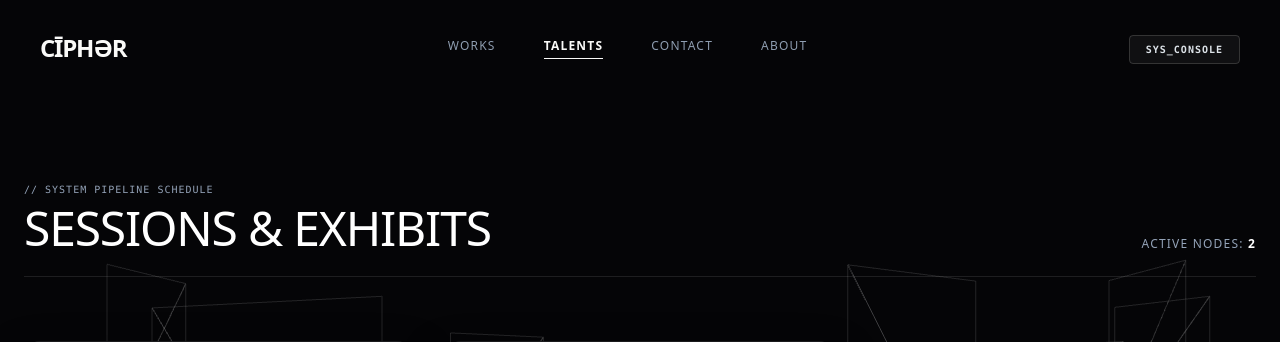
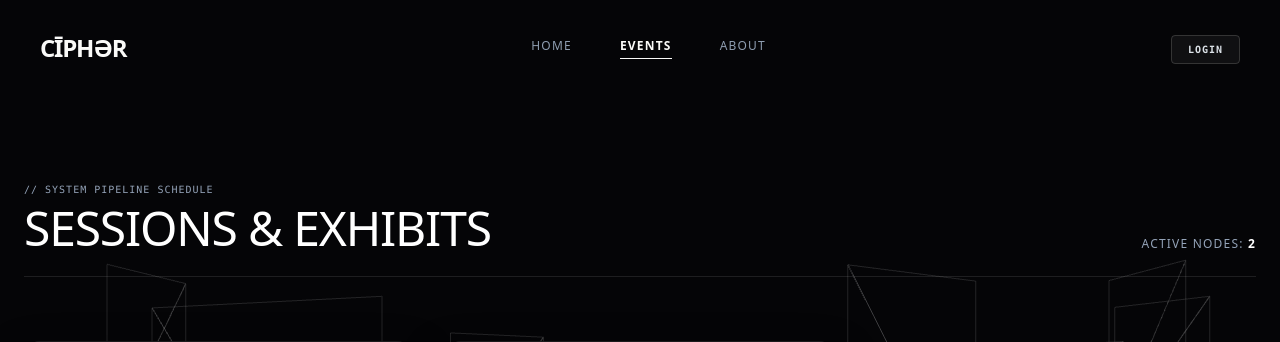
Before and after one commit to Yenuka13/GCK-site, a Django app: page /events/ in a window 1280 px wide. Shown: the top 342 px of the page. Run offline with Django 5.2, Linux system fonts and the light colour scheme; a user stored in the database is signed in; data comes from the database, SQL or seed files in the repository; parts of the project's set-up code (start-up, migrations or seed data) failed here and were passed over; some libraries are stand-ins or nearby versions.

Commit message:
Update site changes

```diff
--- a/myapp/templates/myapp/about.html
+++ b/myapp/templates/myapp/about.html
@@ -53,7 +53,7 @@
         </nav>
         <div>
             {% if user.is_staff %}
-                <a href="/admin/" class="action-btn px-4 py-2 rounded text-[10px] font-semibold text-slate-200 uppercase tracking-widest">SYS_CONSOLE</a>
+                <a href="/admin/" class="action-btn px-4 py-2 rounded text-[10px] font-semibold text-slate-200 uppercase tracking-widest">Login</a>
             {% else %}
                 <a href="/admin/login/?next=/admin/" class="action-btn px-4 py-2 rounded text-[10px] font-semibold text-slate-200 uppercase tracking-widest">AUTH_LOGIN</a>
             {% endif %}
--- a/myapp/templates/myapp/events.html
+++ b/myapp/templates/myapp/events.html
@@ -64,14 +64,14 @@
             cīphər
         </a>
         <nav class="hidden md:flex space-x-12 text-xs uppercase tracking-widest text-slate-400 font-sans">
-            <a href="/" class="hover:text-white transition-colors">Works</a>
-            <a href="/events/" class="text-white font-semibold border-b border-white pb-1">Talents</a>
-            <a href="#" class="hover:text-white transition-colors">Contact</a>
-            <a href="#" class="hover:text-white transition-colors">About</a>
+            <a href="/" class="hover:text-white transition-colors">Home</a>
+            <a href="/events/" class="text-white font-semibold border-b border-white pb-1">Events</a>
+            <!--<a href="#" class="hover:text-white transition-colors">Contact</a>-->
+            <a href="/about/" class="hover:text-white transition-colors">About</a>
         </nav>
         <div>
             {% if user.is_staff %}
-                <a href="/admin/" class="action-btn px-4 py-2 rounded text-[10px] font-semibold text-slate-200 uppercase tracking-widest">SYS_CONSOLE</a>
+                <a href="/admin/" class="action-btn px-4 py-2 rounded text-[10px] font-semibold text-slate-200 uppercase tracking-widest">Login</a>
             {% else %}
                 <a href="/admin/login/?next=/admin/" class="action-btn px-4 py-2 rounded text-[10px] font-semibold text-slate-200 uppercase tracking-widest">LOGIN</a>
             {% endif %}
@@ -124,11 +124,11 @@
 
                             {% if event.rsvp_link %}
                                 <a href="{{ event.rsvp_link }}" target="_blank" rel="noopener noreferrer" class="action-btn px-4 py-2 rounded text-white font-bold text-[10px] tracking-wider uppercase inline-block">
-                                    RSVP ↗
+                                    REGISTER
                                 </a>
                             {% else %}
                                 <button disabled class="opacity-30 cursor-not-allowed action-btn px-4 py-2 rounded text-slate-500 font-bold text-[10px] tracking-wider uppercase">
-                                    CLOSED
+                                    COMING SOON
                                 </button>
                             {% endif %}
                         </div>
```
Also changed, not shown: myapp/templates/myapp/index.html (+7 -6 lines).
